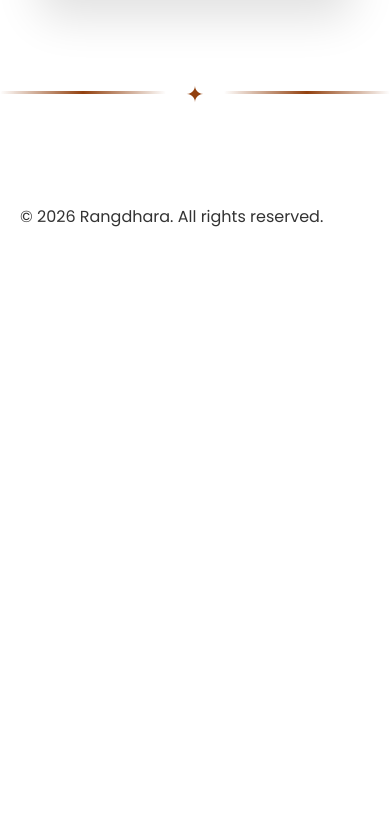
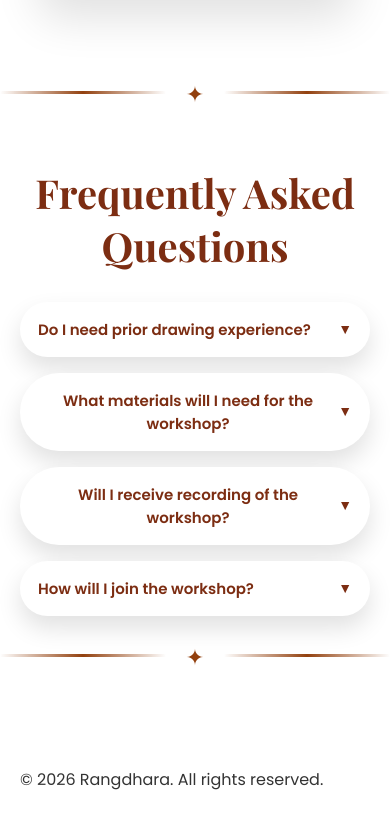
Before and after one commit to avgeek15E/warliworkshop, a React (Vite) app: page / in a window 390 px wide. Shown: the part 6087-6915 px from the top of the page. Before the commit the page ends 6392 px from the top, so only its background shows below. Built offline with nearby package versions, Linux system fonts and the light colour scheme.

Commit message:
added FAQs

```diff
--- /dev/null
+++ b/src/components/FAQ.jsx
@@ -0,0 +1,65 @@
+import { useState } from "react";
+
+function FAQs() {
+  const [activeIndex, setActiveIndex] = useState(null);
+
+  const faqs = [
+    {
+      question: "Do I need prior drawing experience?",
+      answer:
+        "No problem at all! This workshop is beginner-friendly. आपण अगदी scratch पासून सुरुवात करणार आहोत, त्यामुळे आधी painting चा experience नसला तरी चालेल.",
+    },
+    {
+      question: "What materials will I need for the workshop?",
+      answer:
+        "You will need basic materials like paper, pencil, black pen/brush, and white paint. A complete material list will be sent after registration.",
+    },
+    {
+      question: "Will I receive recording of the workshop?",
+      answer:
+        "Yes, the workshop recording will be shared with participants so you can practice later as well.",
+    },
+    {
+      question: "How will I join the workshop?",
+      answer:
+        "You will receive the Google Meet or Zoom link via email before the workshop starts.",
+    },
+  ];
+
+  const toggleFAQ = (index) => {
+    if (activeIndex === index) {
+      setActiveIndex(null);
+    } else {
+      setActiveIndex(index);
+    }
+  };
+
+  return (
+    <section className="faq-section">
+      <h2 className="faq-title">Frequently Asked Questions</h2>
+
+      <div className="faq-container">
+        {faqs.map((faq, index) => (
+          <div
+            key={index}
+            className={`faq-item ${activeIndex === index ? "active" : ""}`}
+          >
+            <div className="faq-question" onClick={() => toggleFAQ(index)}>
+              <span>{faq.question}</span>
+
+              <span className="faq-arrow">
+                {activeIndex === index ? "▲" : "▼"}
+              </span>
+            </div>
+
+            {activeIndex === index && (
+              <div className="faq-answer">{faq.answer}</div>
+            )}
+          </div>
+        ))}
+      </div>
+    </section>
+  );
+}
+
+export default FAQs;
--- a/src/pages/Home.jsx
+++ b/src/pages/Home.jsx
@@ -7,6 +7,7 @@ import Footer from "../components/Footer";
 import CourseContent from "../components/CourseContent";
 import SectionDivider from "../components/SectionDivider";
 import StudentGallery from "../components/StudentGallrey";
+import FAQs from "../components/FAQ";
 
 function Home() {
   return (
@@ -35,6 +36,10 @@ function Home() {
 
       <SectionDivider />
 
+      <FAQs />
+
+      <SectionDivider />
+
       <Footer />
     </div>
   );
--- a/src/styles.css
+++ b/src/styles.css
@@ -918,3 +918,95 @@ font-weight:700;
 font-size:18px;
 color:#ea580c;
 }
+
+/* ===============================
+   FAQ SECTION
+================================ */
+
+.faq-section {
+  padding: 5px 20px;
+  text-align: center;
+}
+
+.faq-title {
+  font-family: 'Playfair Display', serif;
+  font-size: 40px;
+  color: #7c2d12;
+  margin-bottom: 30px;
+}
+
+/* Container */
+
+.faq-container {
+  max-width: 900px;
+  margin: auto;
+  display: flex;
+  flex-direction: column;
+  gap: 16px;
+}
+
+/* Question ribbon */
+
+.faq-question {
+  background: white;
+
+  padding: 18px 24px;
+
+  border-radius: 999px;
+
+  display: flex;
+  justify-content: space-between;
+  align-items: center;
+
+  font-size: 17px;
+  font-weight: 600;
+
+  color: #7c2d12;
+
+  cursor: pointer;
+
+  box-shadow: 0 12px 25px rgba(0,0,0,0.12);
+
+  transition: transform .2s ease;
+}
+
+.faq-question:hover {
+  transform: translateY(-2px);
+}
+
+/* Arrow */
+
+.faq-arrow {
+  font-size: 14px;
+}
+
+/* Answer */
+
+.faq-answer {
+  background: #fff7ed;
+
+  padding: 16px 22px;
+
+  border-radius: 12px;
+
+  margin-top: 8px;
+
+  text-align: left;
+
+  color: #5b3a29;
+
+  line-height: 1.6;
+
+  box-shadow: 0 10px 20px rgba(0,0,0,0.08);
+}
+
+/* Responsive */
+
+@media (max-width: 768px) {
+
+  .faq-question {
+    font-size: 15px;
+    padding: 16px 18px;
+  }
+
+}
```
